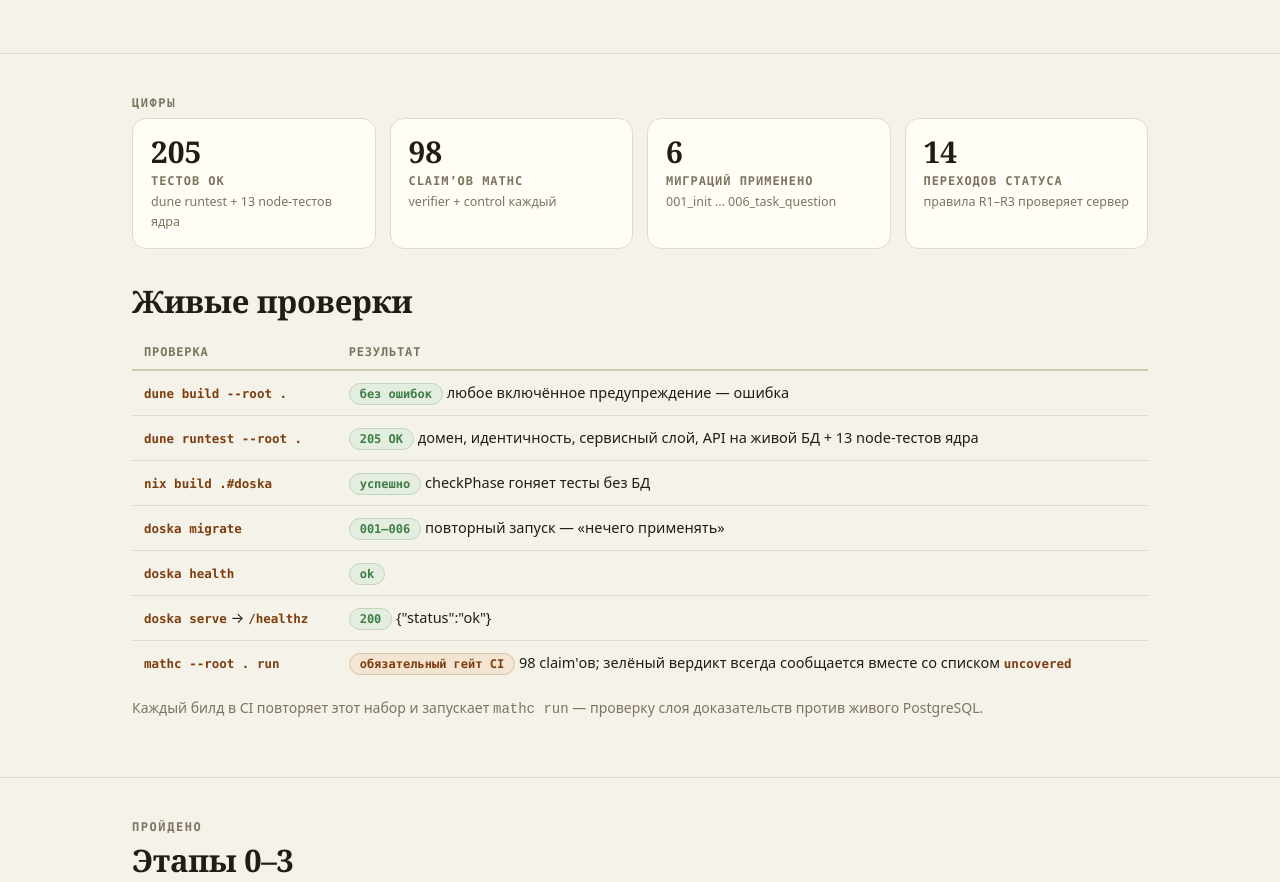
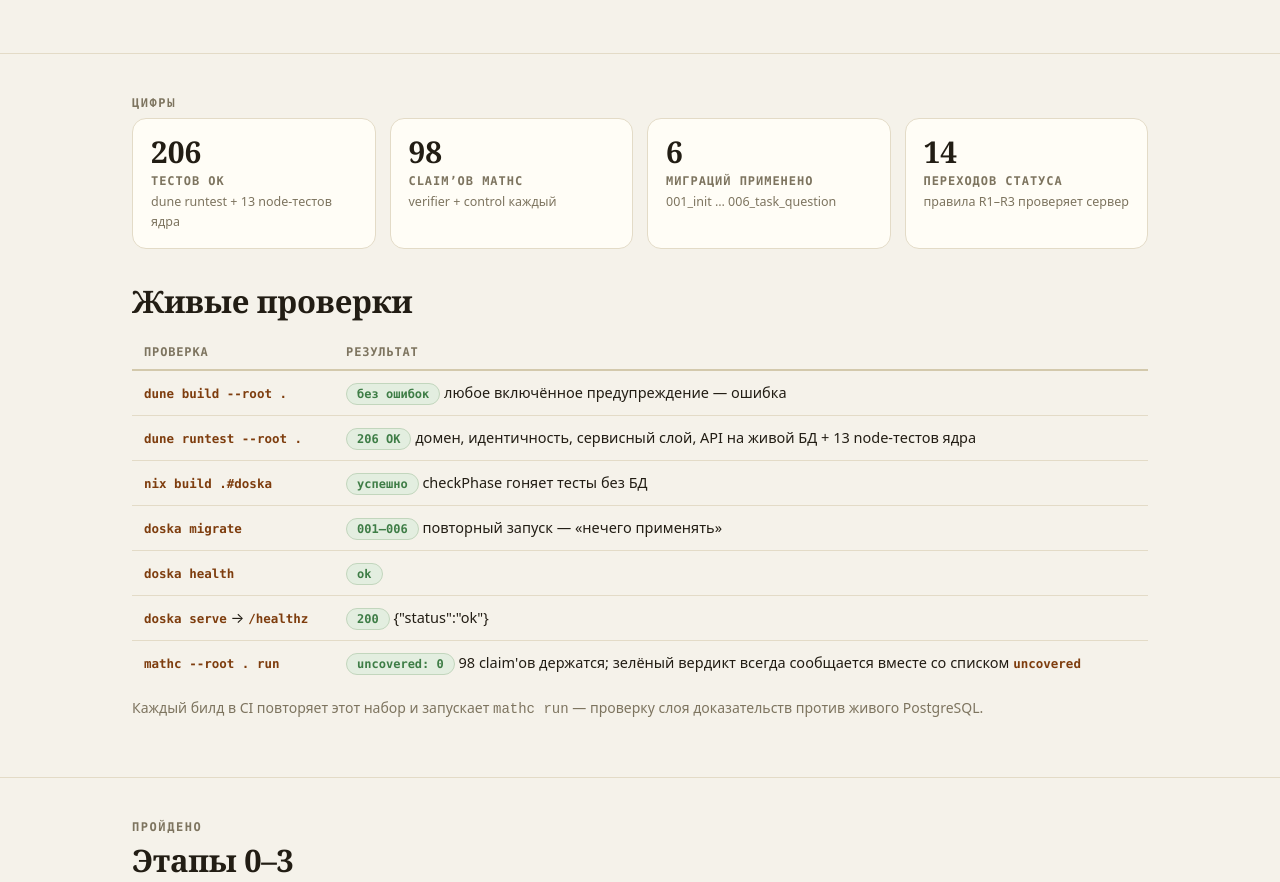
Before and after one commit to 11111000000/doska, a plain HTML site: page site/status.html in a window 1280 px wide. Shown: the part 420-1302 px from the top of the page. Drawn offline with Linux system fonts and the light colour scheme.

Commit message:
docs(site): refresh facts — 206 tests, mathc gate green
Счётчик тестов обновлён на измеренные 206 (было 205 — добавился тест на
разбор формы вебхука). В строке mathc указан фактический результат
прогона: uncovered: 0, все 98 claim'ов держатся.

```diff
--- a/site/status.html
+++ b/site/status.html
@@ -43,7 +43,7 @@
   <div class="wrap">
     <p class="sec-kicker">цифры</p>
     <div class="metrics">
-      <div class="metric"><div class="v">205</div><div class="k">тестов OK</div><div class="n">dune runtest + 13 node-тестов ядра</div></div>
+      <div class="metric"><div class="v">206</div><div class="k">тестов OK</div><div class="n">dune runtest + 13 node-тестов ядра</div></div>
       <div class="metric"><div class="v">98</div><div class="k">claim’ов mathc</div><div class="n">verifier + control каждый</div></div>
       <div class="metric"><div class="v">6</div><div class="k">миграций применено</div><div class="n">001_init … 006_task_question</div></div>
       <div class="metric"><div class="v">14</div><div class="k">переходов статуса</div><div class="n">правила R1–R3 проверяет сервер</div></div>
@@ -55,12 +55,12 @@
       <thead><tr><th>Проверка</th><th>Результат</th></tr></thead>
       <tbody>
         <tr><td><code>dune build --root .</code></td><td><span class="pill pill-done">без ошибок</span> любое включённое предупреждение — ошибка</td></tr>
-        <tr><td><code>dune runtest --root .</code></td><td><span class="pill pill-done">205 OK</span> домен, идентичность, сервисный слой, API на живой БД + 13 node-тестов ядра</td></tr>
+        <tr><td><code>dune runtest --root .</code></td><td><span class="pill pill-done">206 OK</span> домен, идентичность, сервисный слой, API на живой БД + 13 node-тестов ядра</td></tr>
         <tr><td><code>nix build .#doska</code></td><td><span class="pill pill-done">успешно</span> checkPhase гоняет тесты без БД</td></tr>
         <tr><td><code>doska migrate</code></td><td><span class="pill pill-done">001–006</span> повторный запуск — «нечего применять»</td></tr>
         <tr><td><code>doska health</code></td><td><span class="pill pill-done">ok</span></td></tr>
         <tr><td><code>doska serve</code> → <code>/healthz</code></td><td><span class="pill pill-done">200</span> {"status":"ok"}</td></tr>
-        <tr><td><code>mathc --root . run</code></td><td><span class="pill pill-wip">обязательный гейт CI</span> 98 claim'ов; зелёный вердикт всегда сообщается вместе со списком <code>uncovered</code></td></tr>
+        <tr><td><code>mathc --root . run</code></td><td><span class="pill pill-done">uncovered: 0</span> 98 claim'ов держатся; зелёный вердикт всегда сообщается вместе со списком <code>uncovered</code></td></tr>
       </tbody>
     </table>
     </div>
```
Also changed, not shown: site/index.html (+1 -1 lines).
